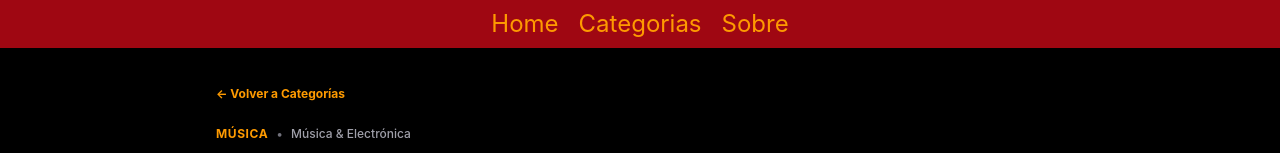
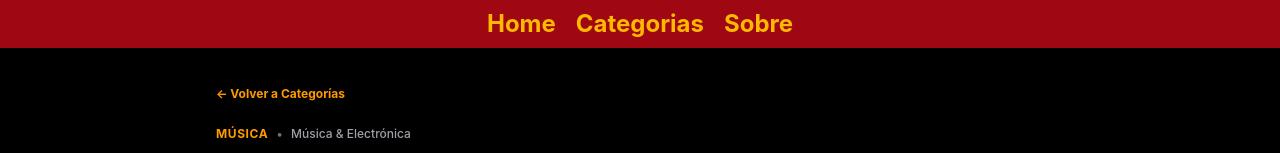
Before and after one commit to jorgeangel2k5/confluencias, a React (Vite) app: page /detalle/1 in a window 1280 px wide. Shown: the top 153 px of the page. Built offline with nearby package versions, Linux system fonts and the light colour scheme.

Commit message:
se actualizan valores en Categorias y Detalle

```diff
--- a/src/Components/NavBarApp.jsx
+++ b/src/Components/NavBarApp.jsx
@@ -3,7 +3,7 @@ import { Link } from 'react-router'
 
 const NavBarApp = () => {
   return (
-    <nav className="bg-red-800 text-2xl text-amber-500">
+    <nav className="bg-red-800 text-2xl text-amber-400 font-bold">
       <ul className="flex p-2 justify-center gap-5">
         <li className="inline-block transition-transform duration-150 hover:text-blue-700 hover:scale-105">
           <Link to="/">Home</Link>
--- a/src/pages/Detalle.jsx
+++ b/src/pages/Detalle.jsx
@@ -1,7 +1,6 @@
 import React from 'react'
 import { useParams, Link } from 'react-router'
-import { CONFLUENCIAS_DATA } from '../Data/confluencias_data'
-
+import { CONFLUENCIAS_DATA } from '../data/confluencias_data.js'
 export default function Detalle() {
   // 1. Obtenemos el ID del proyecto desde la URL (/detalle/:id)
   const { id } = useParams()
```
